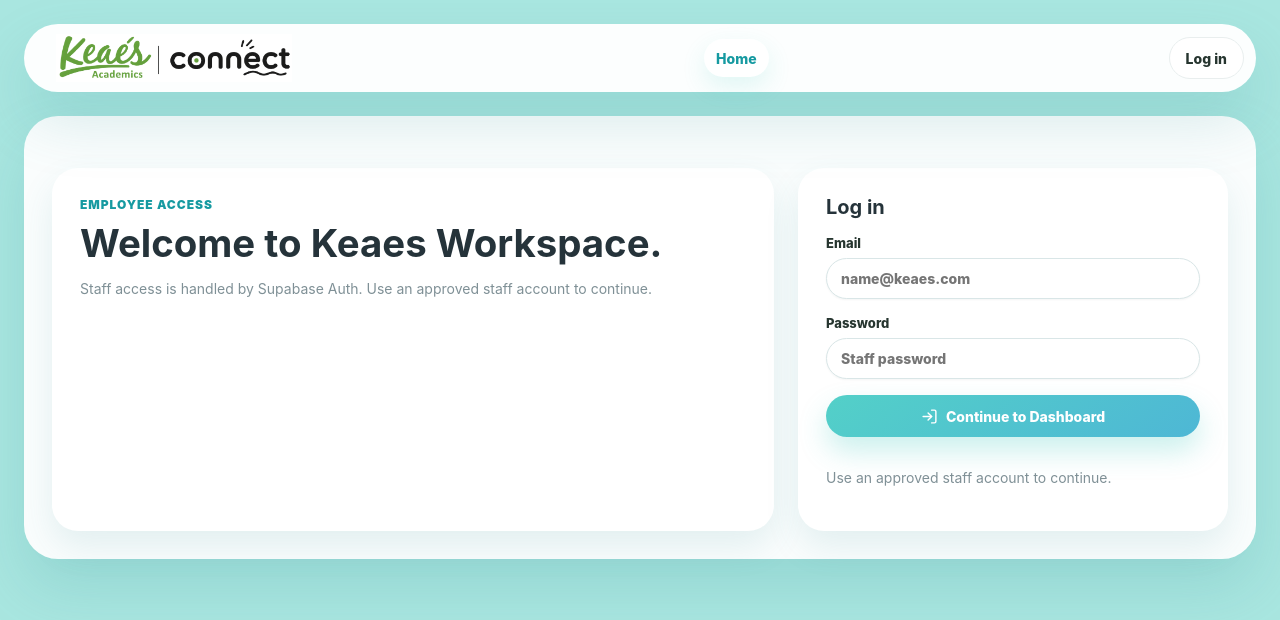
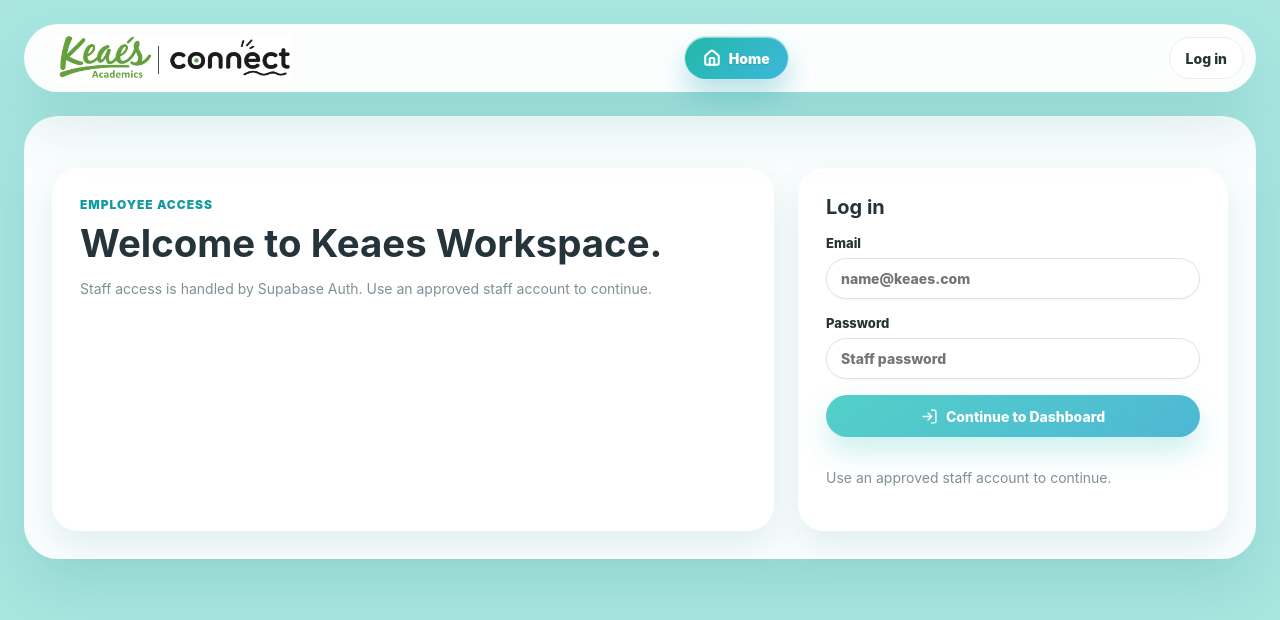
Before and after one commit to rpitaakphong/KeaesConnect, a Next.js app in the folder apps/workspace-next/: page /login in a window 1280 px wide. Shown: the top 620 px of the page. Built offline with nearby package versions, Linux system fonts and the light colour scheme; no server answers.

Commit message:
Redesign active home nav button

```diff
--- a/apps/workspace-next/src/components/app-shell/site-nav.tsx
+++ b/apps/workspace-next/src/components/app-shell/site-nav.tsx
@@ -2,7 +2,7 @@
 
 import Image from "next/image";
 import Link from "next/link";
-import { IdCard, KeyRound, LogOut, UserRound } from "lucide-react";
+import { House, IdCard, KeyRound, LogOut, UserRound } from "lucide-react";
 import { type FocusEvent, useEffect, useRef, useState } from "react";
 import { getCurrentStaffProfile, signOut } from "@/features/auth/auth-api";
 import type { StaffProfile } from "@/features/auth/types";
@@ -33,7 +33,9 @@
         <Image src="/brand/keaes-workspace-logo.png" alt="Keaes Workspace" width={260} height={48} priority />
       </Link>
       <nav aria-label="Primary navigation">
-        <Link className="nav-link is-active" href="/dashboard">Home</Link>
+        <Link aria-current="page" className="nav-link is-active" href="/dashboard">
+          <House aria-hidden="true" /> Home
+        </Link>
       </nav>
       <div className="nav-actions">
         {profile ? <span className="badge">{profile.displayName} · {profile.isSuperAdmin ? "Super Admin" : "Staff"}</span> : null}
--- a/apps/workspace-next/src/styles/globals.css
+++ b/apps/workspace-next/src/styles/globals.css
@@ -222,16 +222,39 @@
   color: var(--green-dark);
 }
 .nav-link {
-  min-height: 38px;
+  min-height: 44px;
   display: inline-flex;
   align-items: center;
+  justify-content: center;
+  gap: 8px;
   border-radius: 999px;
   color: #435a52;
-  padding: 8px 12px;
+  padding: 10px 18px;
   text-decoration: none;
-  font-weight: 850;
-}
-.nav-link.is-active { background: #ffffff; color: var(--green-dark); box-shadow: 0 10px 24px rgba(54, 196, 187, 0.14); }
+  font-weight: 900;
+  border: 1px solid transparent;
+  transition: transform 160ms ease, box-shadow 160ms ease, background 160ms ease, color 160ms ease;
+}
+.nav-link svg {
+  width: 18px;
+  height: 18px;
+  stroke-width: 2.7;
+}
+.nav-link:hover {
+  transform: translateY(-1px);
+  color: var(--green-dark);
+}
+.nav-link.is-active {
+  background: linear-gradient(135deg, #22b8a8 0%, #3eb7dc 100%);
+  border-color: rgba(255, 255, 255, 0.72);
+  color: #ffffff;
+  box-shadow: 0 16px 28px rgba(22, 151, 169, 0.28), inset 0 1px 0 rgba(255, 255, 255, 0.48);
+  text-shadow: 0 1px 1px rgba(22, 63, 72, 0.2);
+}
+.nav-link.is-active:hover {
+  color: #ffffff;
+  box-shadow: 0 18px 32px rgba(22, 151, 169, 0.34), inset 0 1px 0 rgba(255, 255, 255, 0.54);
+}
 
 .login-layout {
   display: grid;
```
